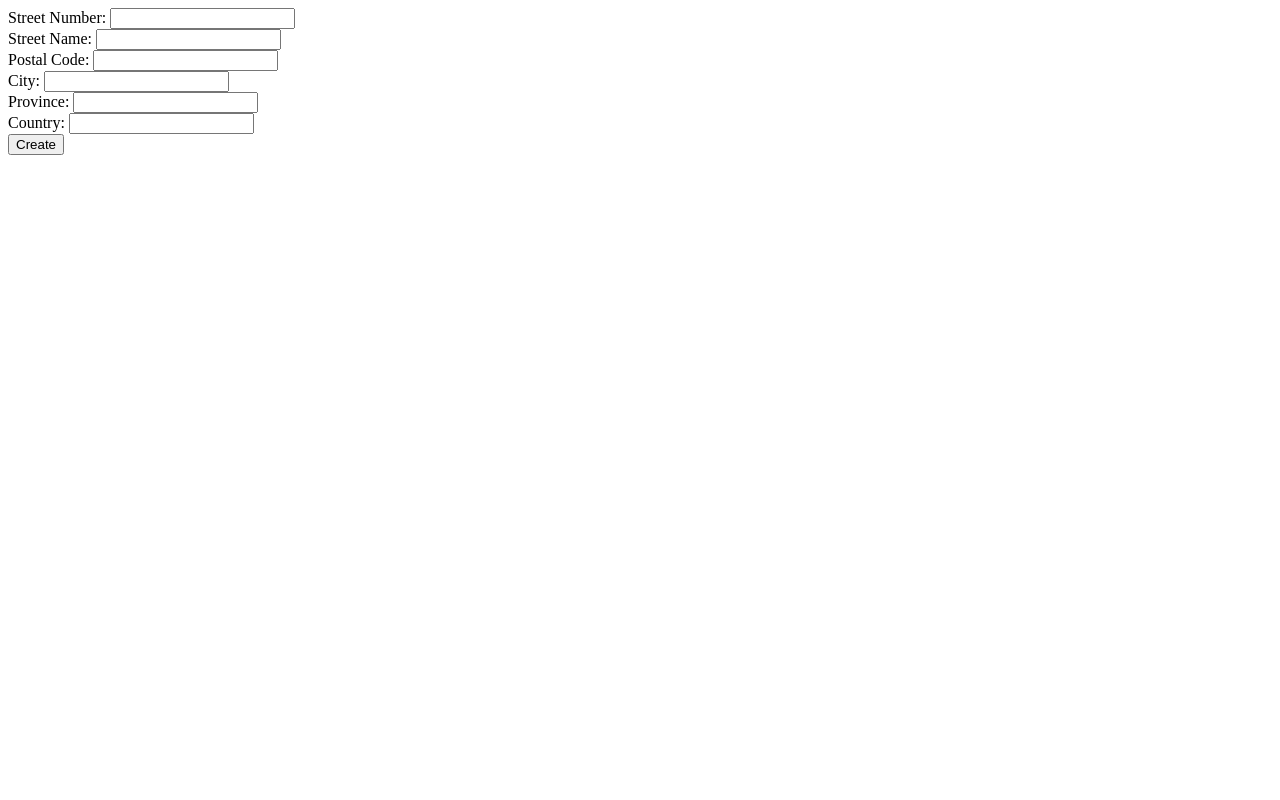
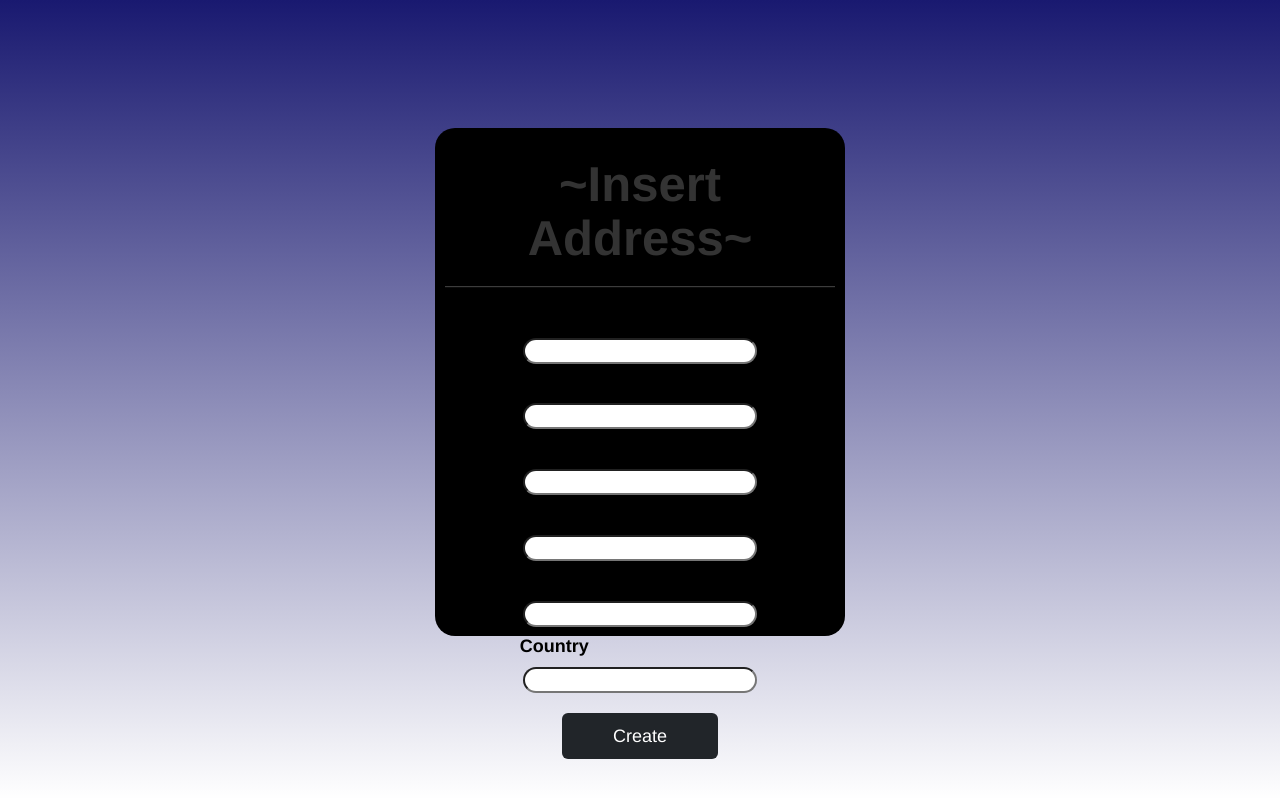
Before and after one commit to MariaRamlochan/E_Com_TeamProject, a PHP site: page /app/views/Address/add.php in a window 1280 px wide. Run offline with PHP 8.4, Linux system fonts and the light colour scheme.

Commit message:
Update add.php
Address insert design updated

```diff
--- a/app/views/Address/add.php
+++ b/app/views/Address/add.php
@@ -1,14 +1,43 @@
 <html>
-<head><title>Add Address Information</title></head><body>
+<head>
+	<meta charset="UTF-8">
+    <meta name="viewport" content="width=device-width, initial-scale=1.0">
+    <link href="https://cdn.jsdelivr.net/npm/bootstrap@5.1.3/dist/css/bootstrap.min.css" rel="stylesheet"
+        integrity="sha384-1BmE4kWBq78iYhFldvKuhfTAU6auU8tT94WrHftjDbrCEXSU1oBoqyl2QvZ6jIW3" crossorigin="anonymous">
+    <link rel="stylesheet" href="https://maxcdn.bootstrapcdn.com/bootstrap/3.4.1/css/bootstrap.min.css">
+    <script src="https://ajax.googleapis.com/ajax/libs/jquery/3.5.1/jquery.min.js"></script>
+    <script src="https://maxcdn.bootstrapcdn.com/bootstrap/3.4.1/js/bootstrap.min.js"></script>
+    <link rel="stylesheet" href="/app/css/design.css">
 
-<form action='' method='post'>
-	Street Number: <input type="text" name="street_num"/><br>
-	Street Name: <input type='text' name='street_name'/><br>
-	Postal Code: <input type='text' name='postal_code'/><br>
-	City: <input type='text' name='city'/><br>
-	Province: <input type='text' name='province'/><br>
-	Country: <input type='text' name='country'/><br>
-	<input type='submit' name='action' value='Create'/>
-</form>
+	<title>Add Address Information</title>
+</head>
+<body style="background-image: linear-gradient(to top, rgba(25,25,112,0), rgba(25,25,112,1));">
+
+<center>
+<div class="box">
+    <div class="container p-3 insideColor" style="width: 80%; height: 127%; margin-top: 25%">
+
+    	<h1 style="font-weight: bold; font-size: 350%">~Insert Address~</h1><hr>
+
+        <form action='' method='post'>
+
+        	<h4 style="margin-right: 36%; font-weight: bold; color: black">Street Number</h4>
+        		<input type="text" name="street_num" style="width: 60%; border-radius: 15px"/><br>
+        	<h4 style="margin-right: 39%; font-weight: bold; color: black">Street Name</h4>
+        		<input type="text" name="street_name" style="width: 60%; border-radius: 15px"/><br>
+        	<h4 style="margin-right: 39%; font-weight: bold; color: black">Postal Code</h4>
+        		<input type="text" name="postal_code" style="width: 60%; border-radius: 15px"/><br>
+        	<h4 style="margin-right: 53%; font-weight: bold; color: black">City</h4>
+        		<input type="text" name="city" style="width: 60%; border-radius: 15px"/><br>
+        	<h4 style="margin-right: 44%; font-weight: bold; color: black">Province</h4>
+        		<input type="text" name="province" style="width: 60%; border-radius: 15px"/><br>
+        	<h4 style="margin-right: 44%; font-weight: bold; color: black">Country</h4>
+        		<input type="text" name="country" style="width: 60%; border-radius: 15px"/><br><br>
+
+			<input class="btn btn-dark btn-lg" type='submit' name='action' value='Create' style="width: 40%"/>
+		</form>
+    </div>
+</div>
+</center>
 
 </body></html>
```
